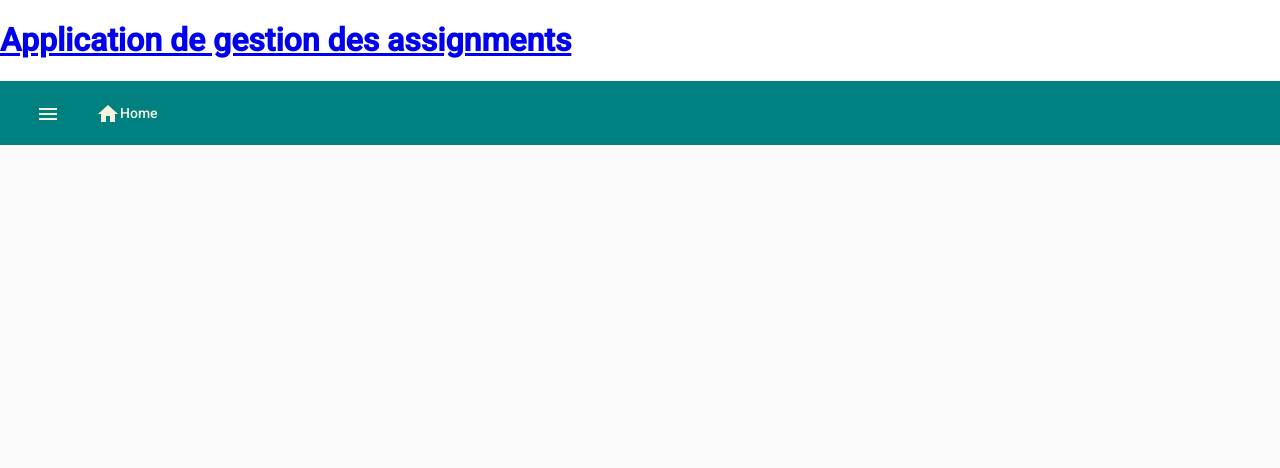
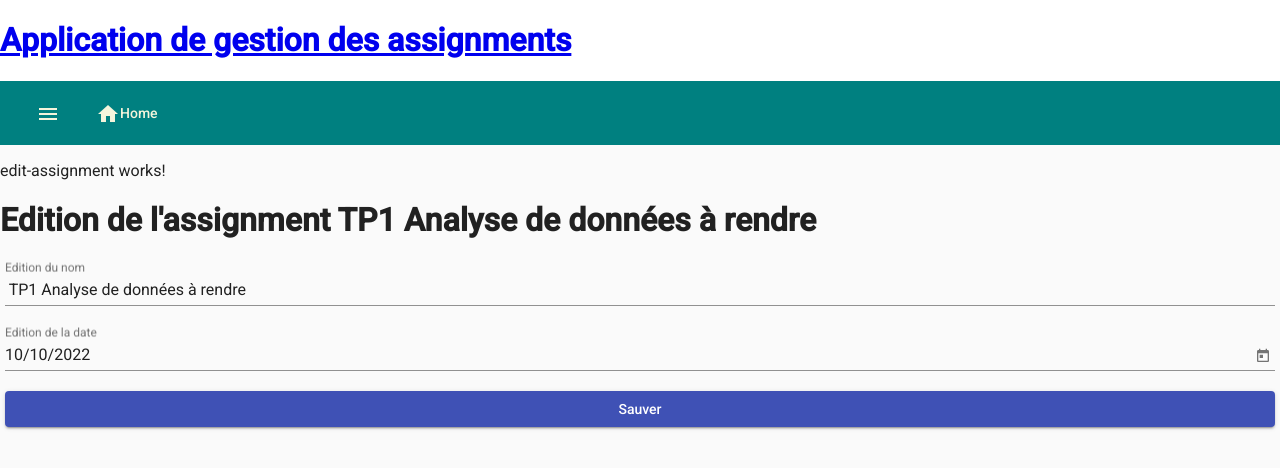
Before and after one commit to Nouke/angularFrontM1Miage2022_2023, an Angular app in the folder Projet-Angular/assignment-app/: page /assignment/1/edit in a window 1280 px wide. Before the commit this address led to /. Shown: the top 468 px of the page. Built offline with nearby package versions, Linux system fonts and the light colour scheme.

Commit message:
ajout de passage de queryparams, de fragment, ajout d'un bouton EDIT et d'un composant d'édition

```diff
--- a/Projet-Angular/assignment-app/src/app/assignments/add-assignment/add-assignment.component.ts
+++ b/Projet-Angular/assignment-app/src/app/assignments/add-assignment/add-assignment.component.ts
@@ -1,4 +1,5 @@
 import { Component, OnInit } from '@angular/core';
+import { Router } from '@angular/router';
 import { AssignmentsService } from 'src/app/shared/assignments.service';
 import { Assignment } from '../assignment.model';
 
@@ -20,7 +21,8 @@ ajoutActive: any;
 throw new Error('Method not implemented.');
 }*/
 
-  constructor(private assignmentsService:AssignmentsService) { }
+  constructor(private assignmentsService:AssignmentsService,
+              private router: Router) { }
 
   ngOnInit(): void {
   }
@@ -38,6 +40,9 @@ throw new Error('Method not implemented.');
       console.log(message);
       //on doit naviguer vers l'url qui affiche la liste ("" ou "/home")
       //on doit naviguer par programme
+      // on retourne à la page d'accueil
+      // on retourne à la page d'accueil
+      this.router.navigate(["/home"]);
     })
   }
 
--- a/Projet-Angular/assignment-app/src/app/assignments/assignment-detail/assignment-detail.component.html
+++ b/Projet-Angular/assignment-app/src/app/assignments/assignment-detail/assignment-detail.component.html
@@ -1,17 +1,16 @@
-
 <h3>Dans le detail</h3>
-<p *ngIf="assignmentTransmis">  {{assignmentTransmis.nom}}</p>
+<p *ngIf="assignmentTransmis"> {{assignmentTransmis.nom}}</p>
 
 
-    <mat-card *ngIf="assignmentTransmis">
-        <mat-card-title>{{assignmentTransmis.nom}}</mat-card-title>
-            <mat-card-subtitle> {{assignmentTransmis.dateDeRendu | date}} </mat-card-subtitle>
+<mat-card *ngIf="assignmentTransmis">
+    <mat-card-title>{{assignmentTransmis.nom}}</mat-card-title>
+    <mat-card-subtitle> {{assignmentTransmis.dateDeRendu | date}} </mat-card-subtitle>
 
-<div id="bottom">
-    <mat-checkbox *ngIf="!assignmentTransmis.rendu"
-    (click)="onAssignmentRendu()"  >   Devoir rendu  </mat-checkbox>
+    <div id="bottom">
+        <mat-checkbox *ngIf="!assignmentTransmis.rendu" (click)="onAssignmentRendu()"> Devoir rendu </mat-checkbox>
 
-    <button mat-raised-button color="warn"
-    (click)="onDeleteAssignment()"> DELETE</button>
-</div>
+        <button mat-raised-button color="primary" (click)="onClickEdit()"> EDIT</button>
+
+        <button mat-raised-button color="warn" (click)="onDeleteAssignment()"> DELETE</button>
+    </div>
 </mat-card>
--- a/Projet-Angular/assignment-app/src/app/assignments/assignment-detail/assignment-detail.component.ts
+++ b/Projet-Angular/assignment-app/src/app/assignments/assignment-detail/assignment-detail.component.ts
@@ -1,5 +1,6 @@
+import { query } from '@angular/animations';
 import { Component, Input, OnInit, } from '@angular/core';
-import { ActivatedRoute } from '@angular/router';
+import { ActivatedRoute, Router } from '@angular/router';
 import { AssignmentsService } from 'src/app/shared/assignments.service';
 import { Assignment } from '../assignment.model';
 
@@ -15,13 +16,14 @@ export class AssignmentDetailComponent implements OnInit {
 
   //@Output() deleteAssignment = new EventEmitter<Assignment>();
 
-  constructor( private assignmentsService: AssignmentsService,
-    private route:ActivatedRoute) { }
+  constructor(private assignmentsService: AssignmentsService,
+    private route: ActivatedRoute,
+    private router: Router) { }
 
   ngOnInit(): void {
     // le + force la conversion
-    const id:number = +this.route.snapshot.params['id'];
-    console.log("Composant detail, id = " +id);
+    const id: number = +this.route.snapshot.params['id'];
+    console.log("Composant detail, id = " + id);
 
     // A partir de l'id on demande au service, l'assignment qui correspond
 
@@ -31,28 +33,33 @@ export class AssignmentDetailComponent implements OnInit {
       })
   }
 
-  onAssignmentRendu(){
-    if(this.assignmentTransmis){
+  onAssignmentRendu() {
+    if (this.assignmentTransmis) {
       this.assignmentTransmis.rendu = true;
 
       this.assignmentsService.updateAssignment(this.assignmentTransmis)
         .subscribe(message => {
           console.log(message);
           this.assignmentTransmis = undefined;
+
+          // on retourne à la page d'accueil
+          this.router.navigate(["/home"]);
         })
     }
 
   }
 
- onDeleteAssignment(){
+  onDeleteAssignment() {
     // this.deleteAssignment.emit(this.assignmentTransmis);
     //this.assignmentTransmis = new Assignment;
-    if(this.assignmentTransmis)
+    if (this.assignmentTransmis)
       this.assignmentsService.deleteAssignment(this.assignmentTransmis)
         .subscribe(message => {
           console.log(message);
 
           this.assignmentTransmis = undefined;
+          // on retourne à la page d'accueil
+          this.router.navigate(["/home"]);
         });
 
   }
@@ -64,4 +71,17 @@ export class AssignmentDetailComponent implements OnInit {
        this.assignmentTransmis = null;
      })
    }*/
+  onClickEdit() {
+    this.router.navigate(['/assignment', this.assignmentTransmis?.id, 'edit'],
+    {
+      queryParams: {
+        nom:this.assignmentTransmis?.nom,
+        debug:true,
+        age:56
+      },
+      fragment:"edition"
     }
+    );
+  }
+
+}
--- /dev/null
+++ b/Projet-Angular/assignment-app/src/app/edit-assignment/edit-assignment.component.css
@@ -0,0 +1,5 @@
+.form {
+    display: flex;
+    flex-direction: column;
+    margin: 5px;
+}
--- /dev/null
+++ b/Projet-Angular/assignment-app/src/app/edit-assignment/edit-assignment.component.html
@@ -0,0 +1,20 @@
+<p>edit-assignment works!</p>
+
+<div class="container" *ngIf="assignment">
+    <h1>Edition de l'assignment {{assignment.nom}}</h1>
+    <form ngForm class="form ">
+        <mat-form-field>
+            <input matInput placeholder="Edition du nom" [(ngModel)]="nomAssignment" name="assignment-name">
+        </mat-form-field>
+        <mat-form-field>
+            <input matInput [matDatepicker]="picker" placeholder="Edition de la date" [(ngModel)]="dateDeRendu"
+                name="date">
+            <mat-datepicker-toggle matSuffix [for]="picker">
+            </mat-datepicker-toggle>
+            <mat-datepicker #picker></mat-datepicker>
+        </mat-form-field>
+        <button mat-raised-button color="primary" (click)="onSaveAssignment()">
+            Sauver
+        </button>
+    </form>
+</div>
--- /dev/null
+++ b/Projet-Angular/assignment-app/src/app/edit-assignment/edit-assignment.component.ts
@@ -0,0 +1,71 @@
+import { Component, OnInit } from '@angular/core';
+import { ActivatedRoute, Router } from '@angular/router';
+import { AssignmentsService } from 'src/app/shared/assignments.service';
+import { Assignment } from '../assignments/assignment.model';
+
+@Component({
+  selector: 'app-edit-assignment',
+  templateUrl: './edit-assignment.component.html',
+  styleUrls: ['./edit-assignment.component.css'],
+})
+export class EditAssignmentComponent implements OnInit {
+  assignment: Assignment | undefined;
+  nomAssignment?: string;
+  dateDeRendu?: Date;
+
+  constructor(
+    private assignmentsService: AssignmentsService,
+    private route: ActivatedRoute, // pour aller chercher l'id
+    private router: Router  // naviguer vers la page d'accueil
+  ) { }
+
+  ngOnInit(): void {
+    console.log("Query params");
+    console.log(this.route.snapshot.queryParams);
+
+    console.log("Query params");
+    console.log(this.route.snapshot.fragment);
+    this.getAssignment();
+  }
+  getAssignment() {
+    // on récupère l'id dans le snapshot passé par le routeur
+    // le "+" force l'id de type string en "number"
+    const id = +this.route.snapshot.params['id'];
+
+    this.assignmentsService.getAssignment(id)
+      .subscribe(assignment => {
+        //  if (!assignment) return;
+        this.assignment = assignment;
+        // Pour pré-remplir le formulaire #formupdate (submit)="onSaveAssignment(); formupdate.reset();
+        this.nomAssignment = assignment?.nom;
+        this.dateDeRendu = assignment?.dateDeRendu;
+      });
+  }
+  onSaveAssignment() {
+    if (!this.assignment) return;
+
+    // on récupère les valeurs dans le formulaire
+    if (!this.assignment) return;
+
+    if (this.nomAssignment) {
+      this.assignment.nom = this.nomAssignment;
+    }
+
+    if (this.dateDeRendu) {
+      this.assignment.dateDeRendu = this.dateDeRendu;
+    }
+    //  this.assignment.nom = this.nomAssignment;
+    //  this.assignment.dateDeRendu = this.dateDeRendu;
+
+
+    this.assignmentsService
+      .updateAssignment(this.assignment)
+      .subscribe(message => {
+        console.log(message);
+
+        // navigation vers la home page
+        this.router.navigate(['/home']);
+      });
+  }
+
+}
```
Also changed, not shown: Projet-Angular/assignment-app/src/app/app.module.ts (+7 -0 lines), 1 other file (tests, documents, lock files or other folders). Lines whose indentation alone changed are shown as unchanged.
